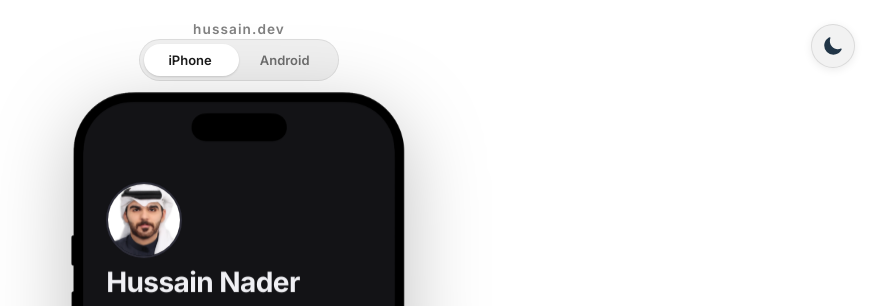
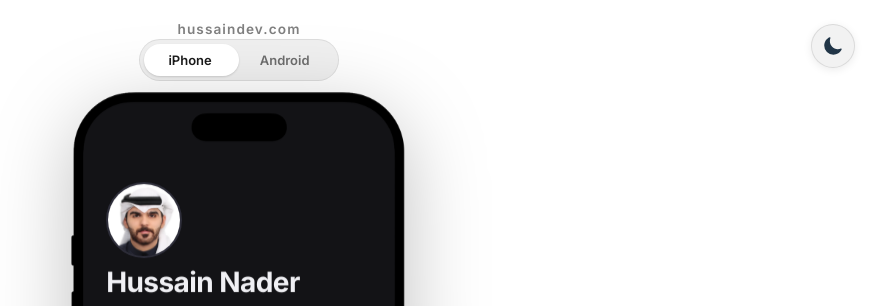
Before and after one commit to HussainWorld/hussaindev, a React (Vite) app: page / in a window 1280 px wide. Shown: the top 306 px of the page, without its empty margins (401-1280 px from the left). Built offline with nearby package versions, Linux system fonts and the light colour scheme.

Commit message:
enhancing couple things in the ui ux and more

```diff
--- a/src/App.tsx
+++ b/src/App.tsx
@@ -10,7 +10,7 @@ function App() {
   return (
     <main className="hero">
       <ThemeToggle theme={theme} onToggle={toggleTheme} />
-      <p className="wordmark">hussain.dev</p>
+      <p className="wordmark">hussaindev.com</p>
 
       <div className="device">
         <DeviceMockup>
--- a/src/components/Home/Home.css
+++ b/src/components/Home/Home.css
@@ -55,6 +55,7 @@
   width: 100%;
   height: 100%;
   object-fit: cover;
+  object-position: top;
 }
 
 .profile-name {
--- a/src/components/IPhoneScreen.tsx
+++ b/src/components/IPhoneScreen.tsx
@@ -1,4 +1,4 @@
-import { useState } from 'react'
+import { useRef, useState } from 'react'
 import './IPhoneScreen.css'
 import AboutPage from './About/AboutPage'
 import ContactPage from './Contact/ContactPage'
@@ -12,6 +12,7 @@ import type { ProjectId } from './Projects/projectsData'
 function IPhoneScreen() {
   const [activeTab, setActiveTab] = useState<NavTab>('home')
   const [selectedProjectId, setSelectedProjectId] = useState<ProjectId | null>(null)
+  const portalRef = useRef<HTMLDivElement>(null)
 
   const handleTabChange = (tab: NavTab) => {
     setActiveTab(tab)
@@ -31,7 +32,7 @@ function IPhoneScreen() {
     <div className="portfolio-screen">
       <div className="portfolio-content">
         {selectedProjectId === 'reboot01-mobile-app' ? (
-          <Reboot01ProjectDetail onBack={handleProjectBack} />
+          <Reboot01ProjectDetail onBack={handleProjectBack} portalTarget={portalRef.current} />
         ) : selectedProjectId === 'portfolio-experience' ? (
           <PortfolioProjectDetail onBack={handleProjectBack} />
         ) : activeTab === 'about' ? (
@@ -46,6 +47,7 @@ function IPhoneScreen() {
       </div>
 
       <NavBar activeTab={activeTab} onTabChange={handleTabChange} />
+      <div ref={portalRef} />
     </div>
   )
 }
--- a/src/components/Projects/ProjectDetails/Reboot01/Reboot01ProjectDetail.tsx
+++ b/src/components/Projects/ProjectDetails/Reboot01/Reboot01ProjectDetail.tsx
@@ -1,4 +1,5 @@
 import { type PointerEvent, useEffect, useId, useRef, useState } from 'react'
+import { createPortal } from 'react-dom'
 import './Reboot01ProjectDetail.css'
 import reboot01MobileApp from '../../../../assets/reboot01MobileApp.png'
 import reboot01Logo from '../../../../assets/reboot01Logo.png'
@@ -32,9 +33,10 @@ const screenshotSources = Object.entries(screenshotModules)
 
 type Reboot01ProjectDetailProps = {
   onBack: () => void
+  portalTarget?: HTMLElement | null
 }
 
-function Reboot01ProjectDetail({ onBack }: Reboot01ProjectDetailProps) {
+function Reboot01ProjectDetail({ onBack, portalTarget }: Reboot01ProjectDetailProps) {
   const previewImages = screenshotSources.length > 0 ? screenshotSources : [reboot01MobileApp]
   const [isPreviewOpen, setIsPreviewOpen] = useState(false)
   const [activeIndex, setActiveIndex] = useState(0)
@@ -179,7 +181,9 @@ function Reboot01ProjectDetail({ onBack }: Reboot01ProjectDetailProps) {
           </span>
         </button>
       </div>
-      {isPreviewOpen ? (
+      {isPreviewOpen
+        ? (() => {
+            const lightbox = (
               <div
                 id={lightboxId}
                 className="project-detail-lightbox"
@@ -238,7 +242,10 @@ function Reboot01ProjectDetail({ onBack }: Reboot01ProjectDetailProps) {
                   Swipe to view more. Tap to close.
                 </p>
               </div>
-      ) : null}
+            )
+            return portalTarget ? createPortal(lightbox, portalTarget) : lightbox
+          })()
+        : null}
 
       <div className="project-detail-grid">
         <div className="project-detail-card">
```
Lines whose indentation alone changed are shown as unchanged.
